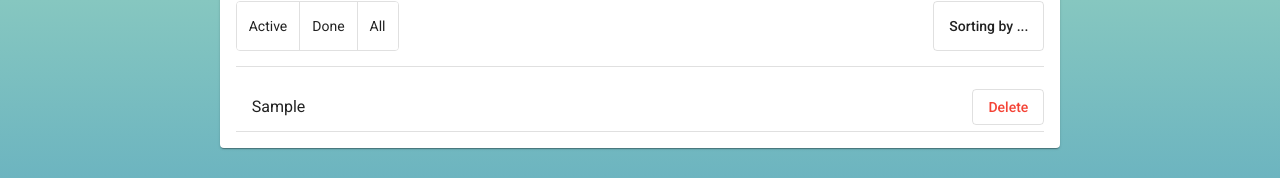
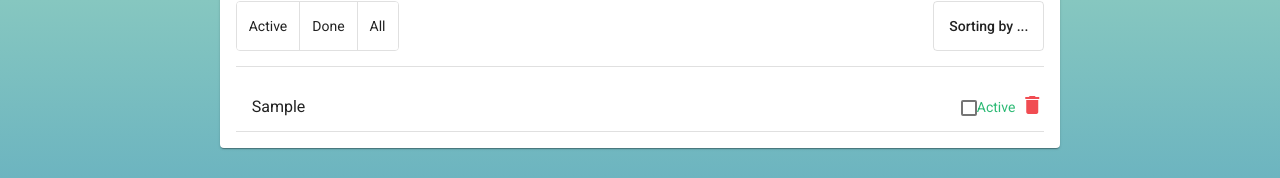
Before and after one commit to ostandrey/todo-angular, an Angular app: page / in a window 1280 px wide. Both pictures are taken after typing "Sample" into the empty fields and a click on the button "Add". Shown: the part 224-402 px from the top of the page. Built offline with nearby package versions, Linux system fonts and the light colour scheme.

Commit message:
Add status for todo-item

```diff
--- a/src/app/todo/todo-item/todo-item.component.html
+++ b/src/app/todo/todo-item/todo-item.component.html
@@ -4,12 +4,26 @@
       {{todo.name}}
     </mat-list-item>
     <div>
-      <button mat-stroked-button
-              color="warn"
-              id="btn-delete"
-              (click)="deleteTodo()">
-        Delete
-      </button>
+      <mat-checkbox class="checkbox"
+                    id="check-active"
+                    value="{{todo.id}}"
+                    (change)="changeTodoStatus($event.source)"
+      ></mat-checkbox>
+    </div>
+    <div>
+      <div *ngIf="!todo.isDone" style="color: #2dba75;">
+        Active
+      </div>
+      <div *ngIf="todo.isDone" style="color: #f14c52;">
+        Done
+      </div>
+    </div>
+    <div>
+      <mat-icon id="btn-delete" (click)="deleteTodo()">
+          <span class="material-icons">
+            delete
+          </span>
+    </mat-icon>
     </div>
   </div>
   <mat-divider></mat-divider>
--- a/src/app/todo/todo-item/todo-item.component.scss
+++ b/src/app/todo/todo-item/todo-item.component.scss
@@ -2,3 +2,14 @@
   display: flex;
   align-items: center;
 }
+
+#btn-delete {
+  color: #f14c52;
+  cursor: pointer;
+  margin-left: 5px;
+  border-radius: 5px;
+}
+
+#btn-delete:hover {
+  background-color: rgba(0, 0, 0, 0.1);
+}
--- a/src/app/todo/todo-item/todo-item.component.ts
+++ b/src/app/todo/todo-item/todo-item.component.ts
@@ -4,7 +4,7 @@ import {TodoService} from '../todo.service';
 interface ITodo {
   id: number;
   name: string;
-  condition: boolean;
+  isDone: boolean;
 }
 
 @Component({
@@ -19,10 +19,14 @@ export class TodoItemComponent {
 
   constructor(
     private todoService: TodoService
-  ) {
-  }
+  ) { }
 
   deleteTodo(): void {
     this.todoService.deleteTodo(this.todo.id);
   }
+
+  changeTodoStatus(event): void {
+    console.log(event);
+    // this.todoService.updateTodo(id, status);
+  }
 }
--- a/src/app/todo/todo.module.ts
+++ b/src/app/todo/todo.module.ts
@@ -13,6 +13,8 @@ import { TodoInputComponent } from './todo-input/todo-input.component';
 import { TodoListComponent } from './todo-list/todo-list.component';
 import { TodoItemComponent } from './todo-item/todo-item.component';
 import {FormsModule} from '@angular/forms';
+import {MatIconModule} from '@angular/material/icon';
+import {MatCheckboxModule} from '@angular/material/checkbox';
 
 
 
@@ -31,7 +33,9 @@ import {FormsModule} from '@angular/forms';
     MatDividerModule,
     MatListModule,
     MatInputModule,
-    FormsModule
+    FormsModule,
+    MatIconModule,
+    MatCheckboxModule
   ]
 })
 export class TodoModule { }
--- a/src/app/todo/todo.service.ts
+++ b/src/app/todo/todo.service.ts
@@ -4,6 +4,7 @@ import {ITodo} from './todo.interface';
 
 const todoItemsList: ITodo[] = [];
 let todoIdCounter = 0;
+let isDone = false;
 
 @Injectable({
   providedIn: 'root'
@@ -19,10 +20,11 @@ export class TodoService {
     const todoItem = {
       id: todoIdCounter,
       name: newTodo,
-      isDone: false
+      isDone
     };
     todoItemsList.push(todoItem);
     this._todoItems.next(todoItemsList);
+    console.log(todoItemsList);
     todoIdCounter++;
   }
 
@@ -33,4 +35,12 @@ export class TodoService {
     todoItemsList.splice(indexTodo, 1);
     this._todoItems.next(todoItemsList);
   }
+
+  updateTodo(id: number, status: boolean): void {
+    const indexTodo = todoItemsList.findIndex((todo: ITodo) => {
+      return todo.id === id;
+    });
+    todoItemsList[indexTodo].isDone = status;
+    this._todoItems.next(todoItemsList);
+  }
 }
```
